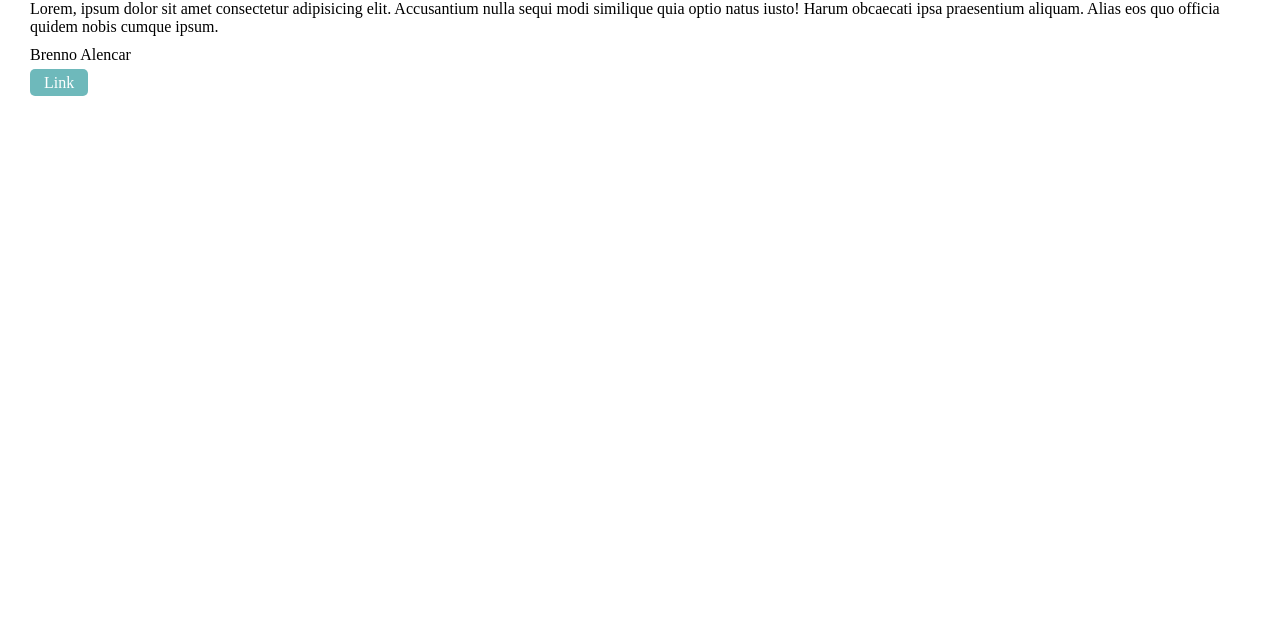
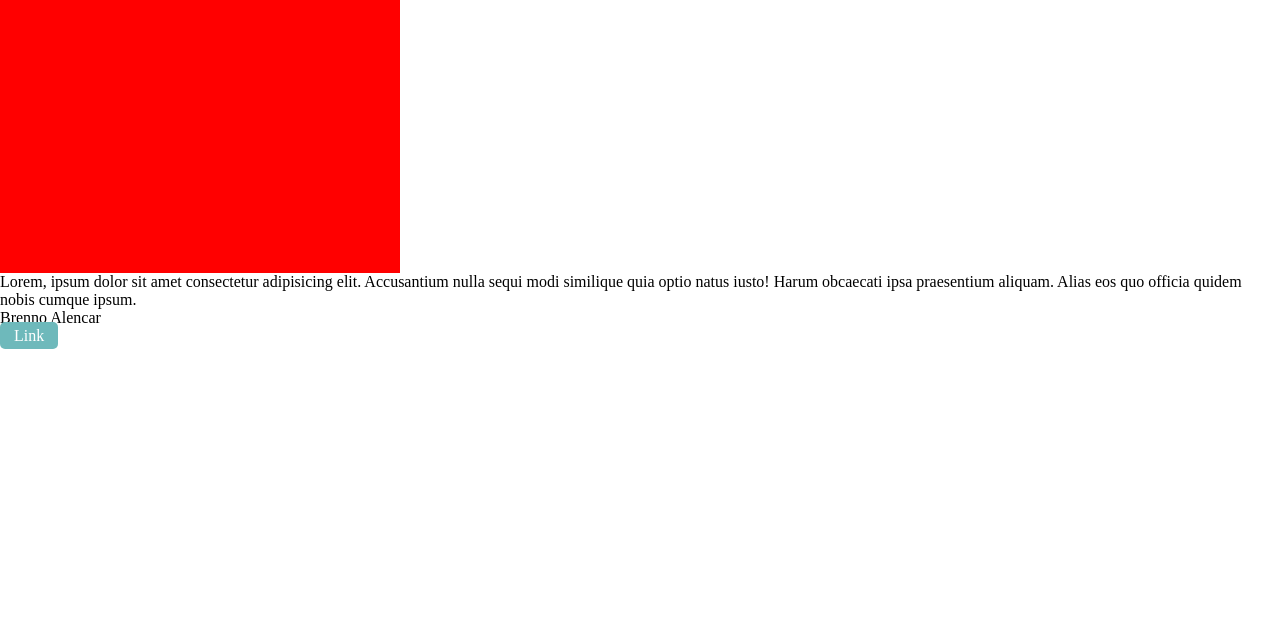
Before and after one commit to BrennoAlenkar/css-aula, a plain HTML site: page index.html in a window 1280 px wide. Shown: the part 167-800 px from the top of the page. Drawn offline with Linux system fonts and the light colour scheme.

Commit message:
Largura e altura

```diff
--- a/css/estilo.css
+++ b/css/estilo.css
@@ -1,11 +1,12 @@
 * {
-    margin: 10px;
+    margin: 0;
 }
 
 h1 {
-    margin-top: 70px;
     background-color: red;
     padding-top: 40px;
+    height: 400px;
+    width: 400px;
 }
 
 .link {
```
